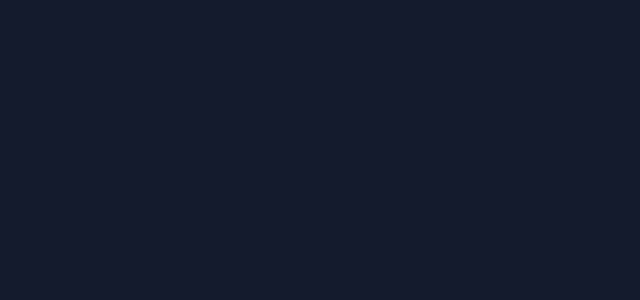
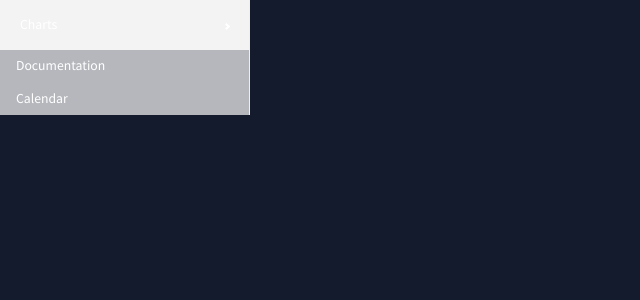
Before and after one commit to jmbaik/metelsoft-church-in-hand, a React (Create React App) app: page / in a window 1280 px wide. Shown: the top 300 px of the page, without its empty margins (0-640 px from the left). Built offline with nearby package versions, Linux system fonts and the light colour scheme.

Commit message:
sidebar 수정

```diff
--- a/src/App.js
+++ b/src/App.js
@@ -1,7 +1,7 @@
 import { useState } from 'react';
 import { ColorModeContext, useMode } from './theme';
 import { CssBaseline, ThemeProvider } from '@mui/material';
-import { Sidebar } from 'react-pro-sidebar';
+import MSiderbar from './scenes/layout/MSidebar';
 
 function App() {
   const [theme, colorMode] = useMode();
@@ -11,7 +11,9 @@ function App() {
     <ColorModeContext.Provider value={colorMode}>
       <ThemeProvider theme={theme}>
         <CssBaseline />
-        <div className="app"></div>
+        <div className="app">
+          <MSiderbar />
+        </div>
       </ThemeProvider>
     </ColorModeContext.Provider>
   );
--- /dev/null
+++ b/src/scenes/layout/MSidebar.jsx
@@ -0,0 +1,63 @@
+import { Box, MenuItem, Typography, useTheme } from '@mui/material';
+import { tokens } from '../../theme';
+import { Link } from 'react-router-dom';
+import { useState } from 'react';
+import { Menu, Sidebar, SubMenu } from 'react-pro-sidebar';
+
+const Item = ({ title, to, icon, selected, setSelected }) => {
+  const theme = useTheme();
+  const colors = tokens(theme.palette.mode);
+  return (
+    <MenuItem
+      active={selected === title}
+      style={{
+        color: colors.grey[100],
+      }}
+      onClick={() => setSelected(title)}
+      icon={icon}
+    >
+      <Typography>{title}</Typography>
+      <Link to={to} />
+    </MenuItem>
+  );
+};
+const MSidebar = () => {
+  const theme = useTheme();
+  const colors = tokens(theme.palette.mode);
+  const [isCollapsed, setIsCollapsed] = useState(false);
+  const [selected, setSelected] = useState('Dashboard');
+  return (
+    <Box
+      sx={{
+        '& .pro-sidebar-inner': {
+          background: `${colors.primary[400]} !important`,
+        },
+        '& .pro-icon-wrapper': {
+          backgroundColor: 'transparent !important',
+        },
+        '& .pro-inner-item': {
+          padding: '5px 35px 5px 20px !important',
+        },
+        '& .pro-inner-item:hover': {
+          color: '#868dfb !important',
+        },
+        '& .pro-menu-item.active': {
+          color: '#6870fa !important',
+        },
+      }}
+    >
+      <Sidebar collapsed={isCollapsed}>
+        <Menu icon="square">
+          <SubMenu label="Charts">
+            <MenuItem> Pie charts </MenuItem>
+            <MenuItem> Line charts </MenuItem>
+          </SubMenu>
+          <MenuItem> Documentation </MenuItem>
+          <MenuItem> Calendar </MenuItem>
+        </Menu>
+      </Sidebar>
+    </Box>
+  );
+};
+
+export default MSidebar;
```
Also changed, not shown: src/scenes/layout/Sidebar.jsx (deleted, +0 -21 lines), src/logo.svg (deleted), 1 other file (tests, documents, lock files or other folders).
